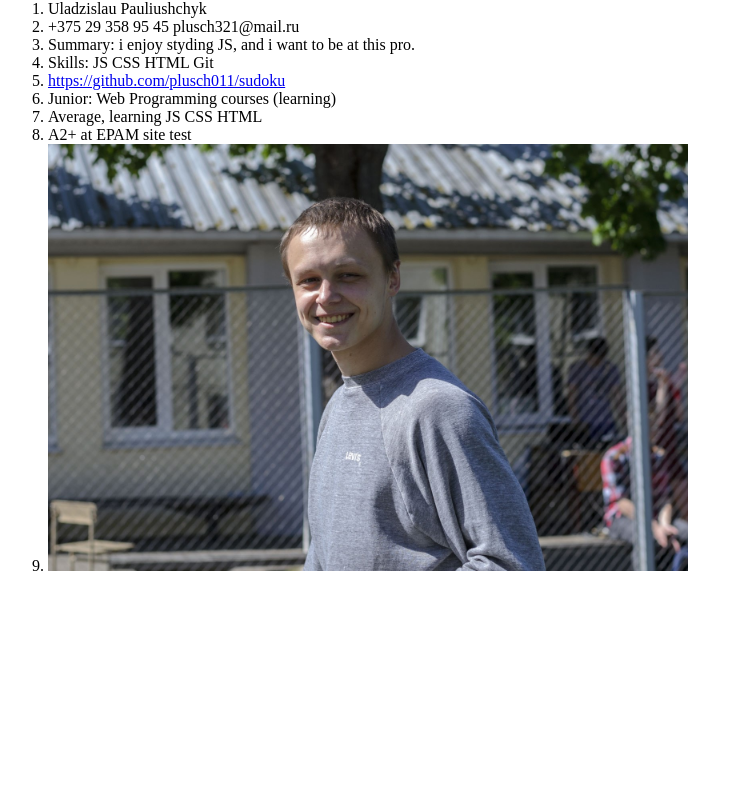
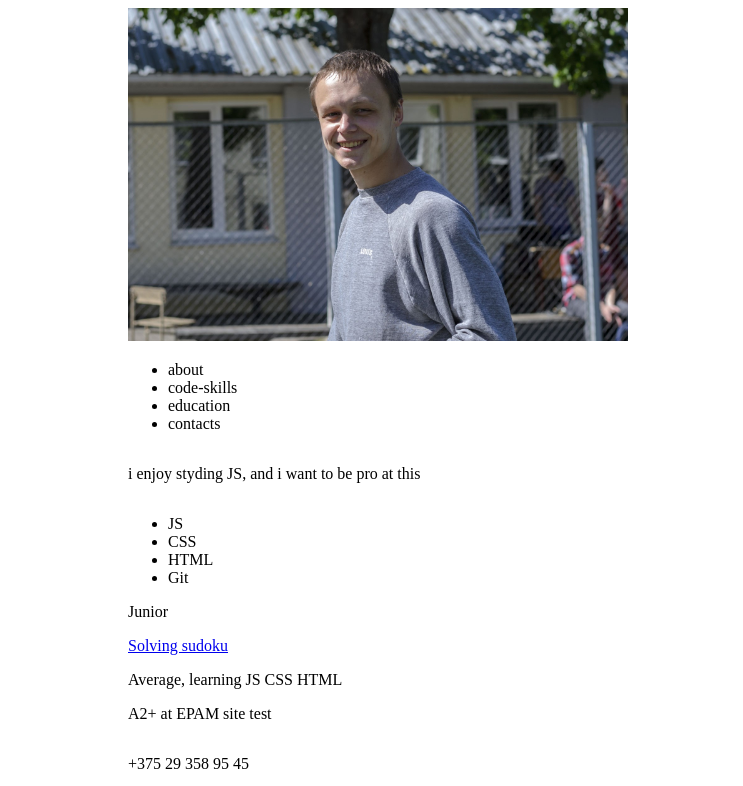
Before and after one commit to plusch011/rsschool-2019Q1-cv, a plain HTML site: page index.html in a window 1280 px wide. Shown: the part 80-866 px from the top of the page, without its empty margins (0-743 px from the left). Before the commit the page ends 800 px from the top, so only its background shows below. Drawn offline with Linux system fonts and the light colour scheme.

Commit message:
docs: add info from cv.md

```diff
--- a/index.html
+++ b/index.html
@@ -8,21 +8,46 @@
   <title>Resume</title>
 </head>
 <body>
-  <main>
-    <header><h1>Resume</h1></header>
-    <ol>
-      <li>Uladzislau Pauliushchyk</li>
-      <li>+375 29 358 95 45 plusch321@mail.ru</li>
-      <li>Summary: i enjoy styding JS, and i want to be at this pro.</li>
-      <li>Skills: JS CSS HTML Git</li>
-      <li><a href="https://github.com/plusch011/sudoku">https://github.com/plusch011/sudoku</a></li>
-      <li>Junior: Web Programming courses (learning)</li>
-      <li>Average, learning JS CSS HTML</li>
-      <li>A2+ at EPAM site test</li>
-      <li><img src="assets/Photo.jpg" alt="My pfoto" width="640" height=""></li>
-    </ol>
-  </main>
-
+  <div class="flex-box">
+    <header>
+      <h1>Uladzislau Pauliushchyk</h1>
+      <img src="assets/photo.jpg" alt="" width="500">
+    </header>
+    <nav>
+      <ul>
+        <li>about</li>
+        <li>code-skills</li>
+        <li>education</li>
+        <li>contacts</li>
+      </ul>
+  </nav>
+    <section class="about">
+      <p>i enjoy styding JS, and i want to be pro at this</p>
+    </section>
+    <section class="code-skills">
+      <ul>
+        <li>JS</li>
+        <li>CSS</li>
+        <li>HTML</li>
+        <li>Git</li>
+      </ul>
+      <p>Junior</p>
+    </section>
+    <section class="links">
+      <a href="https://github.com/plusch011/sudoku" target="_blank">Solving sudoku</a>
+    </section>
+    <section class="educ-lvl">
+      <p>Average, learning JS CSS HTML</p>
+      <p>A2+ at EPAM site test</p>
+    </section>
+    <section class="contacts">
+      <p class="num">+375 29 358 95 45</p>
+      <p class="mail">plusch321@mail.ru</p>
+    </section>
+    <footer>
+      <p>Thanks. Have a nice day!</p>
+    </footer>
+  </div>
 
 </body>
 </html>
--- a/style.css
+++ b/style.css
@@ -1,3 +1,15 @@
-img {
-  width: 640px;
+/* Позиционирование
+Блочная модель
+Типографика
+Оформление
+Анимация
+Разное */
+
+.flex-box {
+  margin: auto auto;
+
+  display: flex;
+  flex-direction: column;
+  /* justify-content: center; */
+  width: 1024px;
 }
```
